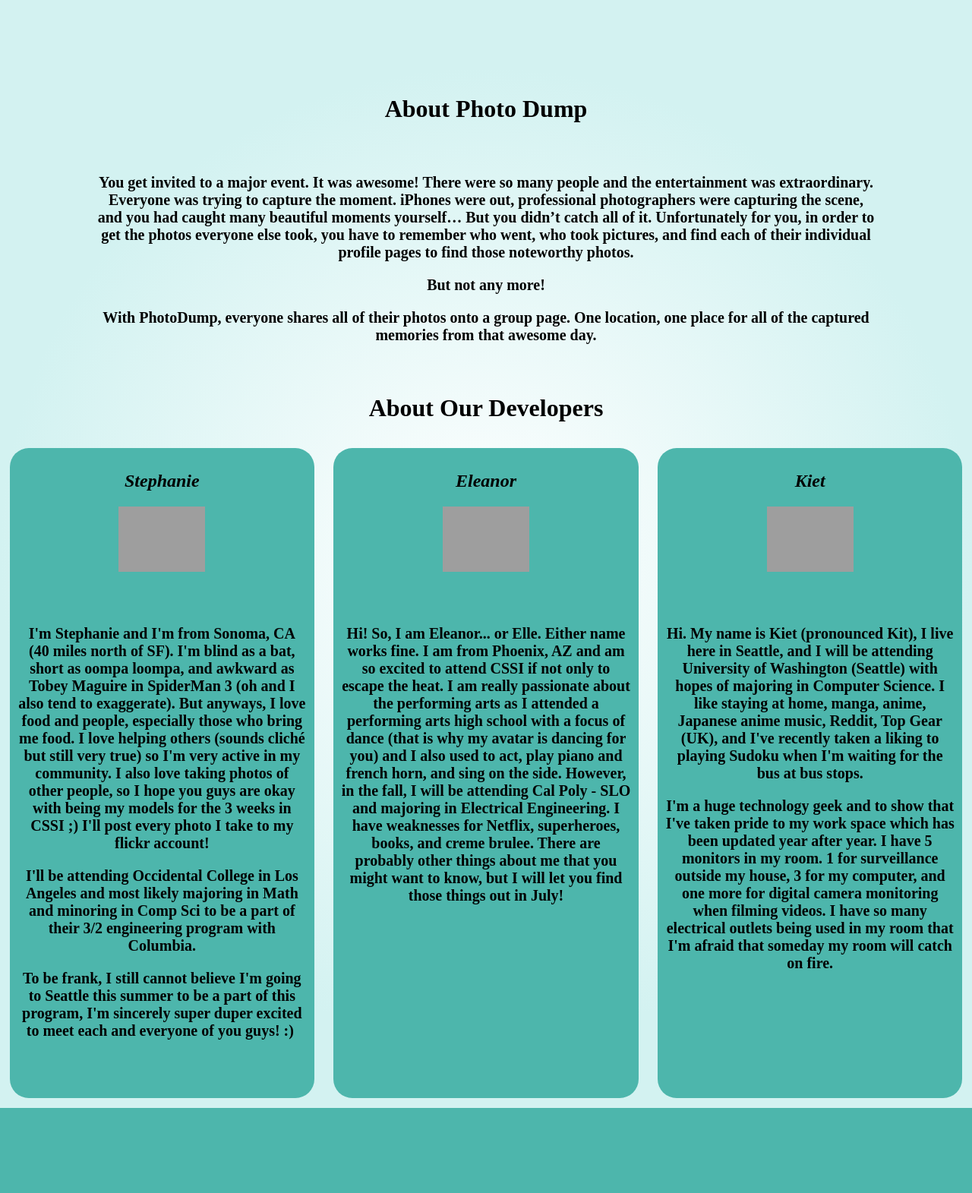
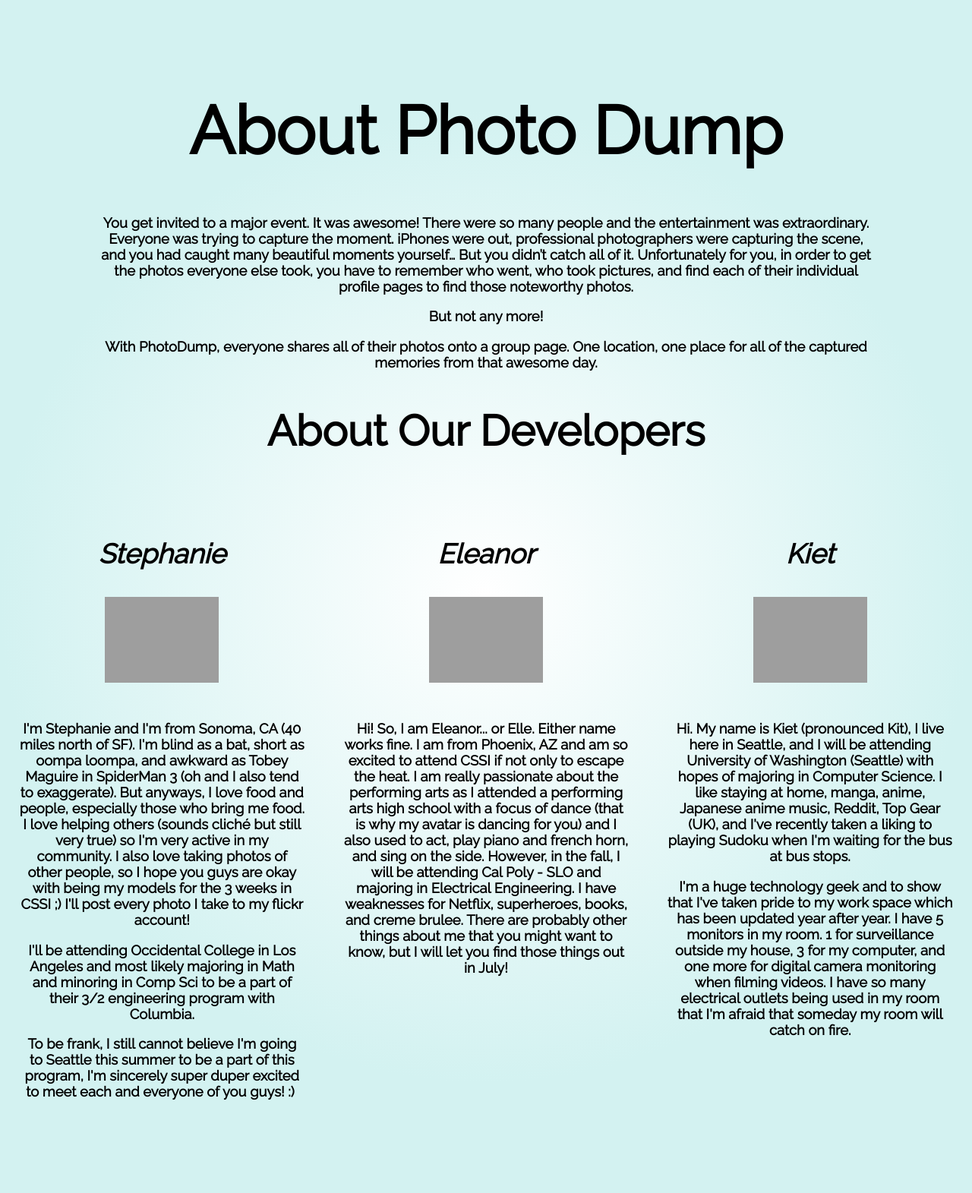
Before and after one commit to Elewis97/PhotoDump, a Python web app: template templates/about.html in a window 1280 px wide. Shown: the whole page at 76% size. Before the commit the page ends 1459 px from the top, so only its background shows below. Run offline with Jinja, Linux system fonts and the light colour scheme; the template is opened without the code that fills it, so the values that code supplies are empty; grey boxes are pictures that could not be loaded.

Commit message:
about page

```diff
--- a/stylesheets/about.css
+++ b/stylesheets/about.css
@@ -3,19 +3,27 @@ body {
   background: radial-gradient(circle closest-side at 50% 50%, white, #D3F2F1);
   margin: 0;
   padding-top: 13vh;
+  font-family: 'Raleway';
 }
 
+h1 {
+  margin-top: 2vh;
+  font-size: 11vh;
+}
 h2 {
   color: black;
-  font-size: 10vh;
+  font-size: 7vh;
+}
+h3 {
+  font-size: 4.5vh;
 }
 
 p {
-  font-size: 2.5vh;
+  font-size: 2.3vh;
 }
 #pic1 {
-    margin-top: 2%;
-    padding-left: 1%;
+  margin-top: 2%;
+  padding-left: 1%;
 }
 #searchbox2 {
   height: 3vh;
@@ -29,18 +37,19 @@ p {
 }
 
 .bios{
-    display: flex;
-    justify-content: space-between;
-    text-shadow: none;
+  display: flex;
+  justify-content: space-between;
+  text-shadow: none;
 }
 
 .people {
-  background-color: #4DB6AC;
-  width: 32%;
-  padding: 10px;
+
+  width: 30%;
+  padding: 1%;
   margin: 1%;
+  margin-bottom: 5%;
   text-align: center;
-  border-radius: 25px;
+  border-radius: 5%;
   text-shadow: none;
 
 }
--- a/templates/about.html
+++ b/templates/about.html
@@ -31,13 +31,13 @@
 
    </h2>
 
-   <h1>About Our Developers</h1>
+   <h2>About Our Developers</h2>
   </header>
   <div class="bios">
     <article class="people">
-      <h1><em>Stephanie</em></h1>
+      <h3><em>Stephanie</em></h3>
       <img class="profilepic" src="https://lh4.googleusercontent.com/-A0KPqX-aGCg/VYfGgz6z_2I/AAAAAAAABSA/JXrqcZH4UtU/s715-no/a243f00f-5959-4ec1-b090-e5b3a00b337d"
-      width="30%">
+      width="40%">
       <h2>
         <p>
           I'm Stephanie and I'm from Sonoma, CA (40 miles north of SF). I'm blind
@@ -62,9 +62,9 @@
     </h2>
     </article>
     <article class="people">
-      <h1><em>Eleanor</em></h1>
+      <h3><em>Eleanor</em></h3>
       <img class="profilepic" src="https://lh4.googleusercontent.com/-Iurj0a8SJgA/VZcuBGNCTgI/AAAAAAAAAHg/nEyzN-Ig66M/s599-no/11054801_10207010805814429_6741107505033328285_n.jpg"
-      width="30%">
+      width="40%">
       <h2>
         <p>
           Hi! So, I am Eleanor... or Elle. Either name works fine. I am from
@@ -82,9 +82,9 @@
     </h2>
     </article>
     <article class="people">
-      <h1><em>Kiet</em></h1>
+      <h3><em>Kiet</em></h3>
       <img class="profilepic" src="https://lh5.googleusercontent.com/-owYNypcjoOo/VL7ncMocwhI/AAAAAAAA0QA/v6VW-9L5dTA/w716-h715-no/IMG_9803.jpg"
-      width="30%">
+      width="40%">
       <h2>
         <p>
           Hi. My name is Kiet (pronounced Kit), I live here in Seattle, and I will
```
